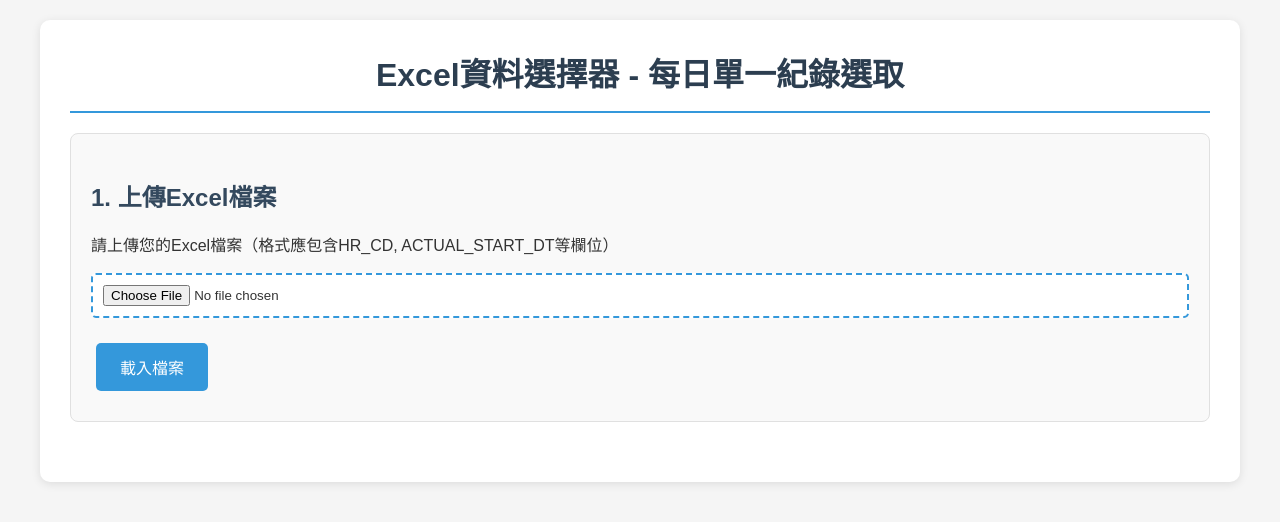
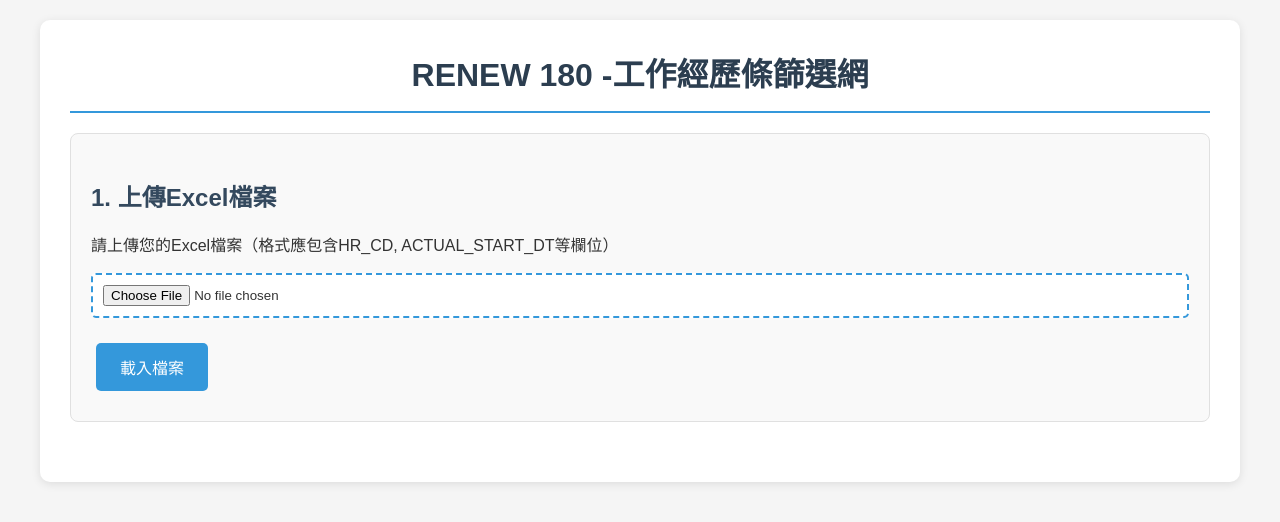
Before and after one commit to calmmkhhcch/mechexperience, a plain HTML site: page index.html in a window 1280 px wide. Drawn offline with Linux system fonts and the light colour scheme.

Commit message:
Update index.html

```diff
--- a/index.html
+++ b/index.html
@@ -3,7 +3,7 @@
 <head>
     <meta charset="UTF-8">
     <meta name="viewport" content="width=device-width, initial-scale=1.0">
-    <title>Excel資料選擇器 - 每日單一紀錄選取</title>
+    <title>RENEW 180 -工作經歷條篩選網</title>
     <style>
         * {
             box-sizing: border-box;
@@ -287,7 +287,7 @@
 </head>
 <body>
     <div class="container">
-        <h1>Excel資料選擇器 - 每日單一紀錄選取</h1>
+        <h1>RENEW 180 -工作經歷條篩選網</h1>
 
         <!-- 檔案上傳區 -->
         <div class="upload-section">
```
